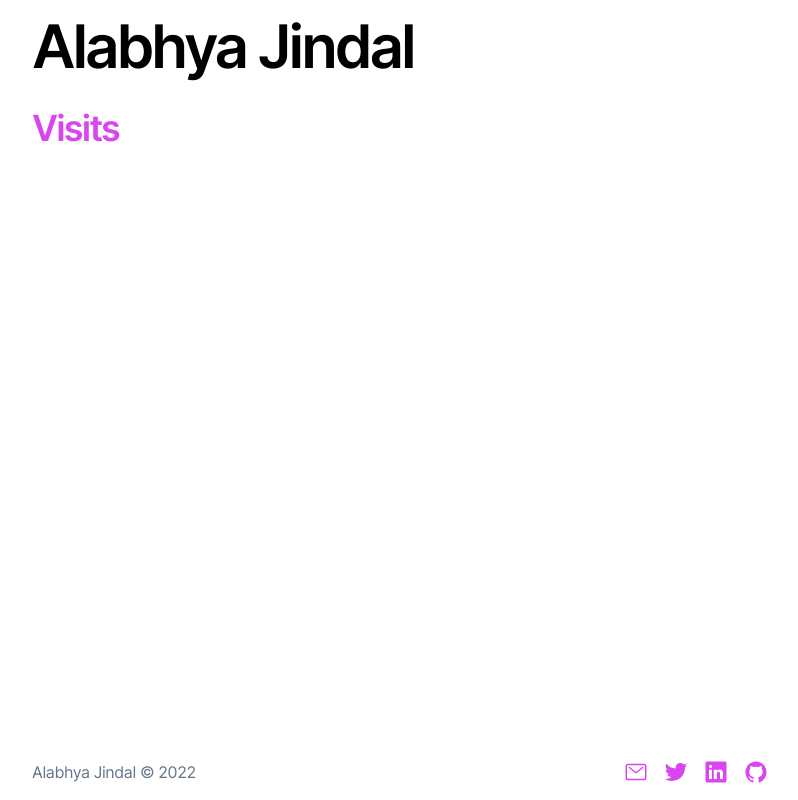
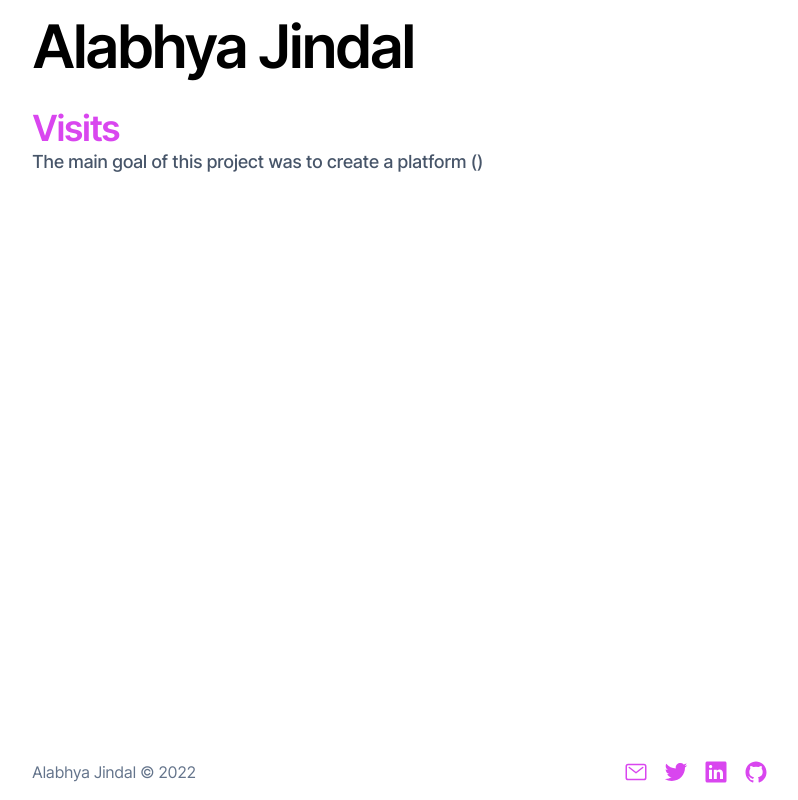
Before and after one commit to alabhyajindal/portfolio, a Next.js app: page /visits in a window 1280 px wide. Shown: the whole page, without its empty margins (240-1038 px from the left). Built offline with nearby package versions, Linux system fonts and the light colour scheme.

Commit message:
Started creating project details

```diff
--- a/pages/index.js
+++ b/pages/index.js
@@ -101,7 +101,7 @@ export default function Home() {
         <h1 className='text-4xl font-sans font-semibold select-none tracking-tighter'>
           Say hello!
         </h1>
-        <p className='text-slate-600 font-medium text-lg space-y-3 tracking-tight'>
+        <p className='text-slate-600 font-medium text-lg tracking-tight'>
           You can reach out to me on{' '}
           <a className='link' href='mailto:alabhya10@gmail.com'>
             Email
--- a/pages/visits.js
+++ b/pages/visits.js
@@ -4,6 +4,9 @@ export default function visits() {
       <h1 className='text-4xl text-fuchsia-500 font-sans font-semibold select-none tracking-tighter'>
         Visits
       </h1>
+      <p className='text-slate-600 font-medium text-lg tracking-tight'>
+        The main goal of this project was to create a platform ()
+      </p>
     </div>
   );
 }
```
